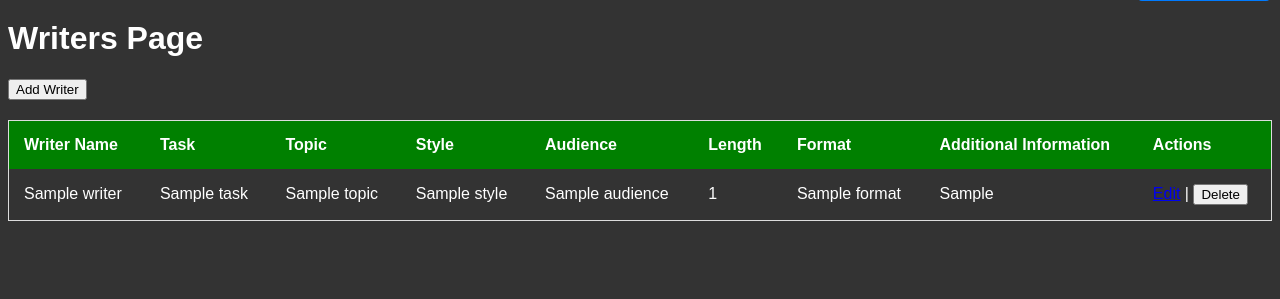
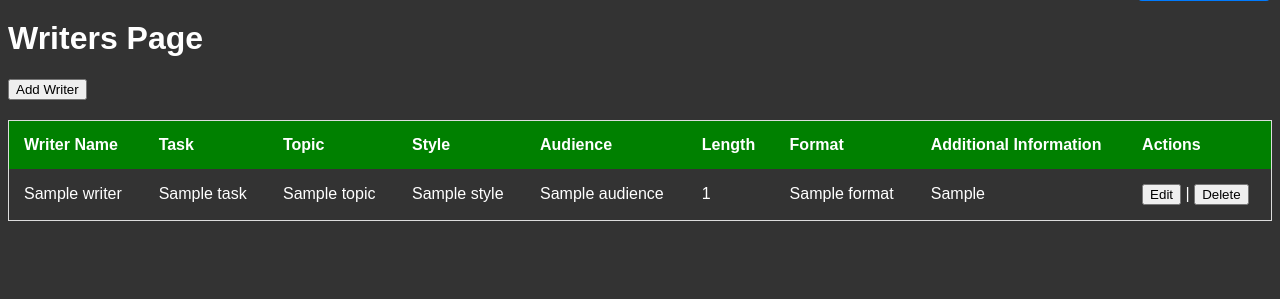
Before and after one commit to aitoolsau/EbookWriter, a Flask app: template templates/writers.html in a window 1280 px wide. Shown: the part 63-362 px from the top of the page. Run offline with Flask 3, Linux system fonts and the light colour scheme; the template is opened without the code that fills it: most values are stand-ins (such as "Sample title", 1, 10 or a date in 2020); some libraries are stand-ins or nearby versions.

Commit message:
Changed the "Edit" link to a button with a form for editing a writer's information.y

```diff
--- a/templates/writers.html
+++ b/templates/writers.html
@@ -30,7 +30,11 @@
             <td style="padding: 15px; text-align: left;">{{ writer.Format }}</td>
             <td style="padding: 15px; text-align: left;">{{ writer.AdditionalInformation }}</td>
             <td style="padding: 15px; text-align: left;">
-        <a href="/edit_writer/{{ writer.WriterID }}">Edit</a> |
+
+        <form action="/edit_writer/{{ writer.WriterID }}" method="post" style="display: inline;">
+            <input type="hidden" name="_method" value="EDIT">
+            <button type="submit" class="edit-button">Edit</button>
+        </form> |
         <form action="/delete_writer/{{ writer.WriterID }}" method="post" style="display: inline;">
             <input type="hidden" name="_method" value="DELETE">
             <button type="submit" class="delete-button">Delete</button>
```
